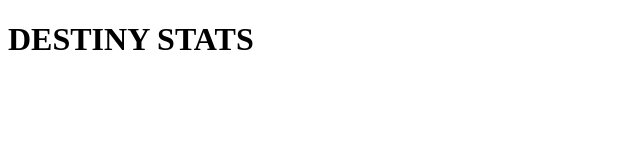
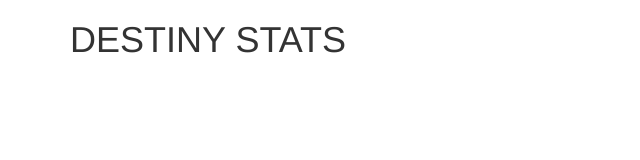
Before and after one commit to ronhen/destiny-stats, a website: page app/index.html in a window 1280 px wide. Shown: the whole page, without its empty margins (0-640 px from the left). Drawn offline with Linux system fonts and the light colour scheme; files that its build step writes are made by us from their sources.

Commit message:
Fixed markup

```diff
--- a/app/index.html
+++ b/app/index.html
@@ -2,13 +2,18 @@
 <html>
     <head>
         <script type="text/javascript" src="libs/angular.min.js"></script>
-        <script type="text/javascript" src="app.js"></script>
+        <script type="text/javascript" src="js/app.js"></script>
         <script type="text/javascript" src="js/controllers/destinyCtrl.js"></script>
+        <link rel="stylesheet" type="text/css" href="libs/bootstrap.css"/>
         <link rel="stylesheet" type="text/css" href="style/generated_css/destiny-app.css"/>
     </head>
-    <body ng-app="destinyApp" class="destiny-app">
-        <div ng-controller="destinyCtrl">
-            <h1 class="destiny-app__title">{{siteName}}</h1>
+    <body class="container" ng-app="destinyApp" class="destiny-app">
+        <div class="" ng-controller="destinyCtrl">
+            <div class="row">
+                <div class="col-xs-12">
+                    <h1 class="destiny-app__title">{{siteName}}</h1>
+                </div>
+            </div>
         </div>
     </body>
 </html>
```
